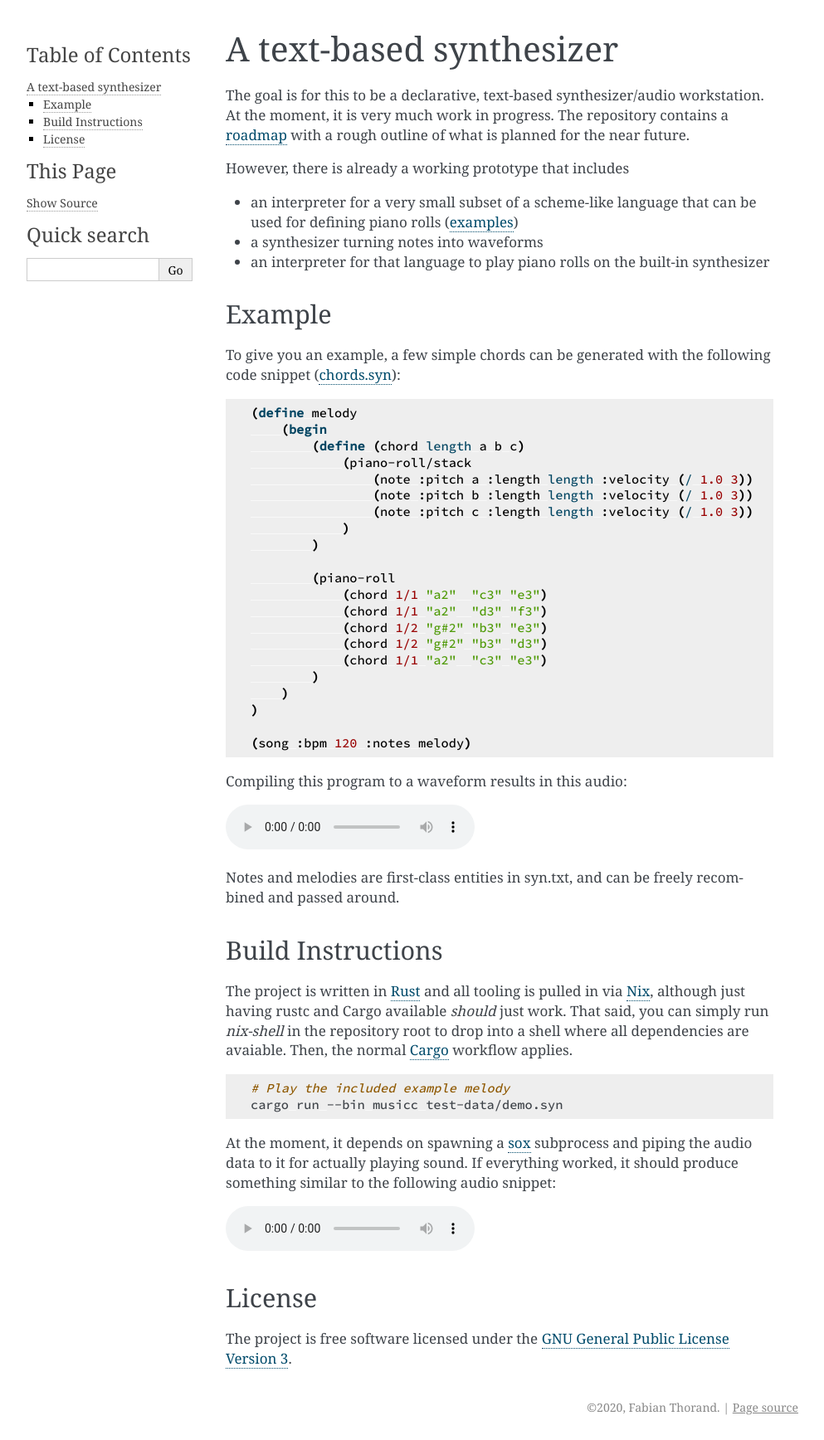
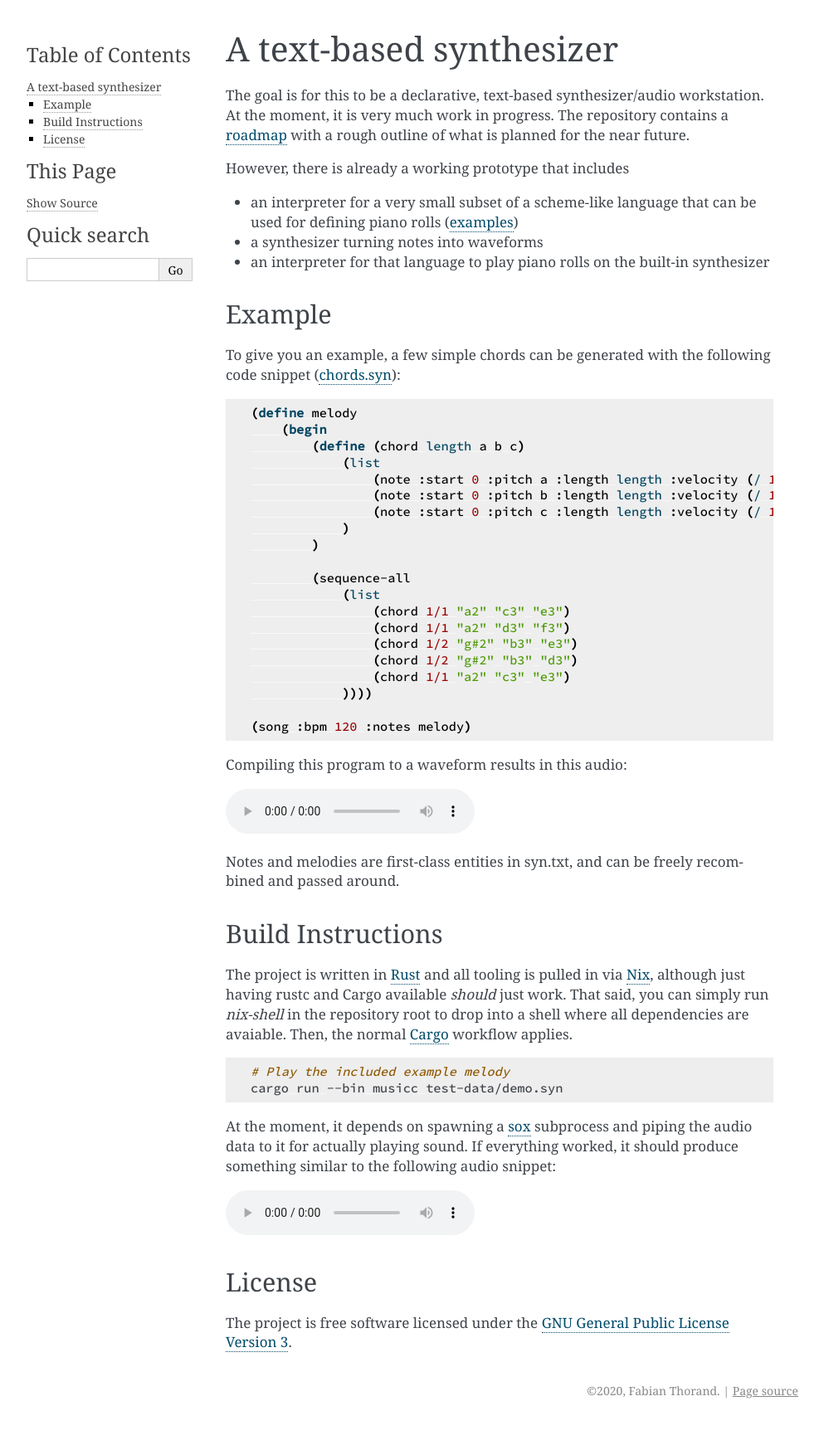
Before and after one commit to fatho/syn-txt, a Sphinx documentation site: the page built from doc/source/index.rst, in a window 1280 px wide. Shown: the whole page at 83% size, without its empty margins (148-1141 px from the left). Built offline with Sphinx 7.4.7, drawn with Linux system fonts in a browser that asks for light colours.

Commit message:
Update documentation to reflect new prelude

```diff
--- a/doc/source/index.rst
+++ b/doc/source/index.rst
@@ -28,22 +28,21 @@ following code snippet (chords.syn_):
   (define melody
       (begin
           (define (chord length a b c)
-              (piano-roll/stack
-                  (note :pitch a :length length :velocity (/ 1.0 3))
-                  (note :pitch b :length length :velocity (/ 1.0 3))
-                  (note :pitch c :length length :velocity (/ 1.0 3))
+              (list
+                  (note :start 0 :pitch a :length length :velocity (/ 1.0 3))
+                  (note :start 0 :pitch b :length length :velocity (/ 1.0 3))
+                  (note :start 0 :pitch c :length length :velocity (/ 1.0 3))
               )
           )
 
-          (piano-roll
-              (chord 1/1 "a2"  "c3" "e3")
-              (chord 1/1 "a2"  "d3" "f3")
-              (chord 1/2 "g#2" "b3" "e3")
-              (chord 1/2 "g#2" "b3" "d3")
-              (chord 1/1 "a2"  "c3" "e3")
-          )
-      )
-  )
+          (sequence-all
+              (list
+                  (chord 1/1 "a2" "c3" "e3")
+                  (chord 1/1 "a2" "d3" "f3")
+                  (chord 1/2 "g#2" "b3" "e3")
+                  (chord 1/2 "g#2" "b3" "d3")
+                  (chord 1/1 "a2" "c3" "e3")
+              ))))
 
   (song :bpm 120 :notes melody)
 
```
Also changed, not shown: 3 other files.
